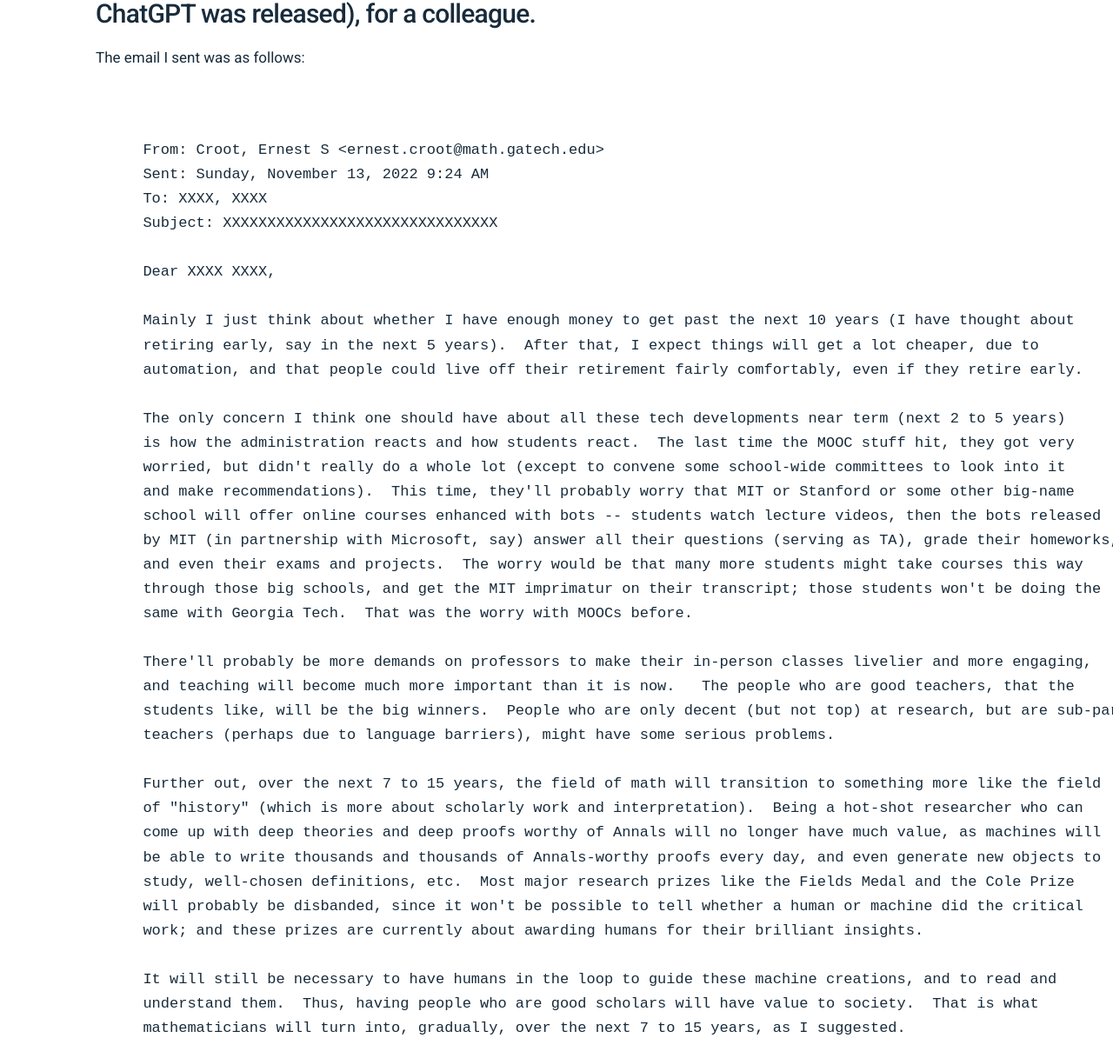
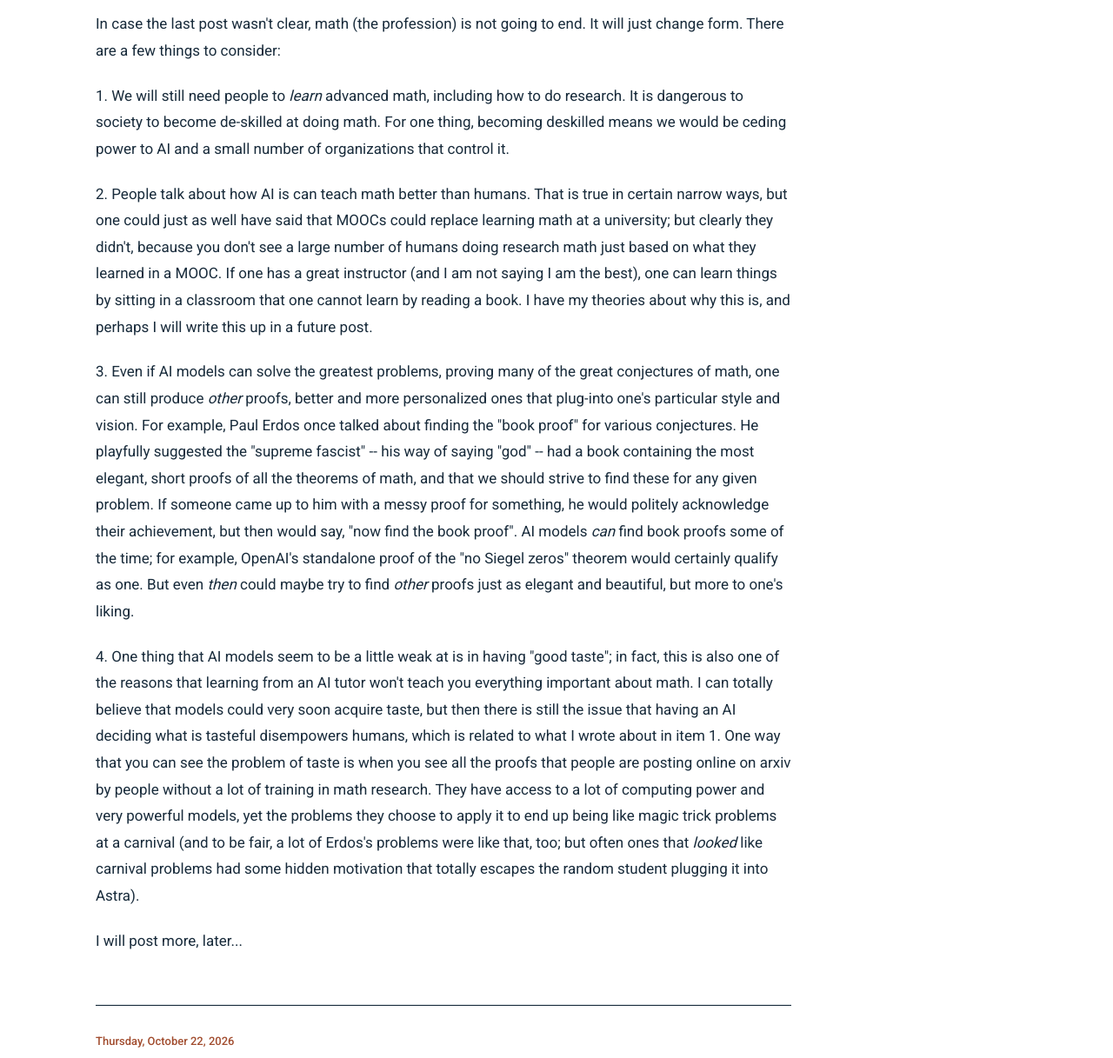
Before and after one commit to erniecroot-cmyk/erniecroot-cmyk.github.io, a plain HTML site: page blog.html in a window 1280 px wide. Shown: the part 487-1704 px from the top of the page at 87% size. Drawn offline with Linux system fonts and the light colour scheme.

Commit message:
Update blog.html

```diff
--- a/blog.html
+++ b/blog.html
@@ -54,6 +54,53 @@
       <div class="page-intro"><h1>Blog &amp; opinions</h1></div>
       <div class="posts">
         <!-- Add future posts above this article, using the same article structure. -->
+
+        <article class="post" aria-labelledby="post-2026-10-82">
+          <header>
+            <time class="post-date" datetime="2026-10-22">Wednesday, October 28, 2026</time>
+            <h2 id="post-2026-10-22">An optimistic look at the near-future of math.
+              </h2>
+          </header>
+          <div class="post-body"><p>
+            In case the last post wasn't clear, math (the profession) is not going to end.  It will just
+            change form.  There are a few things to consider:</p>
+
+            <p>1.  We will still need people to <em>learn</em> advanced math, including how to do research.
+            It is dangerous to society to become de-skilled at doing math.  For one thing, becoming deskilled
+            means we would be ceding power to AI and a small number of organizations that control it.  </p>
+
+            <p>2.  People talk about how AI is can teach math better than humans.  That is true in certain
+            narrow ways, but one could just as well have said that MOOCs could replace learning math at a
+            university; but clearly they didn't, because you don't see a large number of humans doing research
+            math just based on what they learned in a MOOC.  If one has a great instructor (and I am not saying
+            I am the best), one can learn things by sitting in a classroom that one cannot learn by reading a
+            book.  I have my theories about why this is, and perhaps I will write this up in a future post.</p>
+
+            <p>3.  Even if AI models can solve the greatest problems, proving many of the great conjectures of
+            math, one can still produce <em>other</em> proofs, better and more personalized ones that plug-into
+            one's particular style and vision.  For example, Paul Erdos once talked about finding the "book proof"
+            for various conjectures.  He playfully suggested the "supreme fascist" -- his way of saying "god" --
+            had a book containing the most elegant, short proofs of all the theorems of math, and that we should
+            strive to find these for any given problem.  If someone came up to him with a messy proof for something,
+            he would politely acknowledge their achievement, but then would say, "now find the book proof".  AI
+            models <em>can</em> find book proofs some of the time; for example, OpenAI's standalone proof of
+            the "no Siegel zeros" theorem would certainly qualify as one.  But even <em>then</em> could maybe
+            try to find <em>other</em> proofs just as elegant and beautiful, but more to one's liking.</p>
+
+            <p>4. One thing that AI models seem to be a little weak at is in having "good taste"; in fact, this
+            is also one of the reasons that learning from an AI tutor won't teach you everything important about
+            math.  I can totally believe that models could very soon acquire taste, but then there is still the
+            issue that having an AI deciding what is tasteful disempowers humans, which is related to what I wrote
+            about in item 1.  One way that you can see the problem of taste is when you see all the proofs that
+            people are posting online on arxiv by people without a lot of training in math research.  They have
+            access to a lot of computing power and very powerful models, yet the problems they choose to apply it
+            to end up being like magic trick problems at a carnival (and to be fair, a lot of Erdos's problems
+            were like that, too; but often ones that <em>looked</em> like carnival problems had some hidden
+            motivation that totally escapes the random student plugging it into Astra).</p>
+
+            <p>I will post more, later...</p>
+          </div>
+        </article>
         <article class="post" aria-labelledby="post-2026-10-22">
           <header>
             <time class="post-date" datetime="2026-10-22">Thursday, October 22, 2026</time>
```
